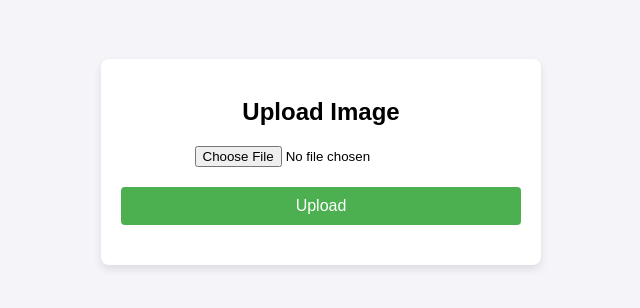
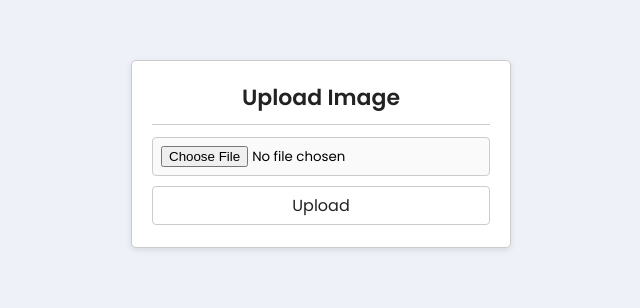
Before and after one commit to 1bukrek/file-storage-app, a website: page public/index.html in a window 1280 px wide. Shown: the part 246-554 px from the top of the page, without its empty margins (319-959 px from the left). Drawn offline with Linux system fonts and the light colour scheme.

Commit message:
style changes

```diff
--- a/public/index.html
+++ b/public/index.html
@@ -9,6 +9,7 @@
 	<body>
 		<div class="upload-container">
 			<h2>Upload Image</h2>
+			<hr />
 			<form action="/upload" method="post" enctype="multipart/form-data">
 				<input
 					type="file"
--- a/public/styles/style.css
+++ b/public/styles/style.css
@@ -1,49 +1,81 @@
+@import url('https://fonts.googleapis.com/css2?family=Poppins:wght@200;300;400;500;600&display=swap');
+
+* {
+    margin: 0;
+    padding: 0;
+    box-sizing: border-box;
+
+    font-family: "Poppins", sans-serif;
+    font-weight: 400;
+    font-style: normal;
+}
+
 body {
-    text-decoration: none;
-    font-family: Arial, sans-serif;
-    background-color: #f4f4f9;
+    background-color: #eef1f7;
     display: flex;
     justify-content: center;
     align-items: center;
     height: 100vh;
+    padding: 20px;
 }
 
 .upload-container {
-    background-color: white;
+    background: white;
     padding: 20px;
-    border-radius: 8px;
-    box-shadow: 0 4px 8px rgba(0, 0, 0, 0.1);
-    width: 400px;
+    padding-bottom: 10px;
+    border-radius: 5px;
+    border: 1px solid #ccc;
+    box-shadow: 0 2px 6px rgba(0, 0, 0, 0.1);
+    max-width: 380px;
+    width: 100%;
+    text-align: center;
 }
 
 h2 {
-    text-align: center;
-    margin-bottom: 20px;
+    margin-bottom: 10px;
+    font-size: 22px;
+    color: #222;
+    font-weight: bold;
+}
+
+hr {
+    display: block;
+    height: 1px;
+    width: 100%;
+    border: 0;
+    border-bottom: 1px solid #ccc;
+    margin-bottom: 0.75rem;
 }
 
 input[type="file"] {
     display: block;
-    margin: 0 auto;
-    margin-bottom: 20px;
+    width: 100%;
+    padding: 8px;
+    margin-bottom: 10px;
+    border: 1px solid #ccc;
+    border-radius: 4px;
+    background: #fafafa;
+    cursor: pointer;
 }
 
 button {
     width: 100%;
-    padding: 10px;
-    background-color: #4caf50;
-    color: white;
-    border: none;
+    padding: 6px;
+    background: #ffffff;
+    color: #222;
+    border: 1px solid #ccc;
     border-radius: 4px;
     font-size: 16px;
     cursor: pointer;
+    transition: background 0.2s ease-in-out;
 }
 
 button:hover {
-    background-color: #45a049;
+    background: #f0f0f0;
 }
 
 .message {
-    text-align: center;
-    margin-top: 20px;
+    margin-top: 12px;
+    font-size: 14px;
     color: green;
 }
```
Also changed, not shown: readme.MD.
